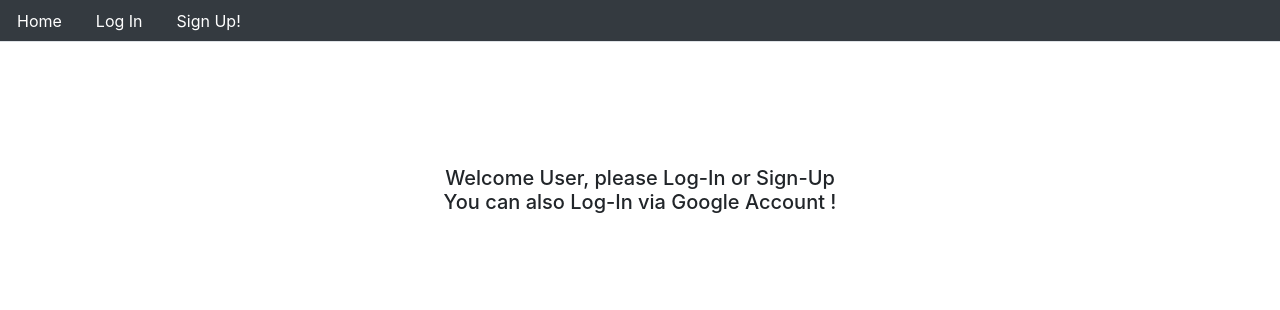
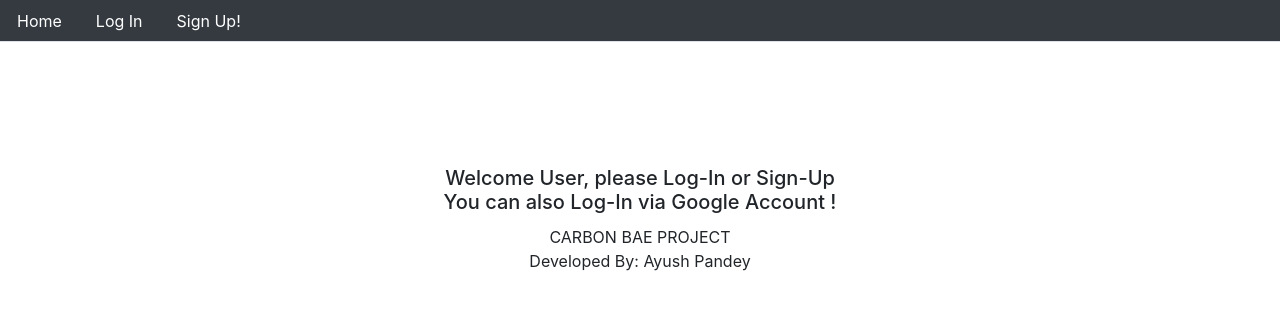
Before and after one commit to AyushPandey-123/django_intern, a Django app: page / in a window 1280 px wide. Shown: the top 310 px of the page. Run offline with Django 3.2, Linux system fonts and the light colour scheme.

Commit message:
added footer element

```diff
--- a/carbon_bae/carbon_app/static/css/carbon_bae.css
+++ b/carbon_bae/carbon_app/static/css/carbon_bae.css
@@ -40,3 +40,8 @@ h5{
 .classl{
   color: white;
 }
+
+footer {
+  text-align: center;
+  padding: 3px;
+}
--- a/carbon_bae/templates/base.html
+++ b/carbon_bae/templates/base.html
@@ -35,5 +35,9 @@
 {% block body %}
 {% endblock %}
 </div>
+  <footer>
+  <p>CARBON BAE PROJECT<br>
+    Developed By: Ayush Pandey</p>
+</footer>
   </body>
 </html>
```
